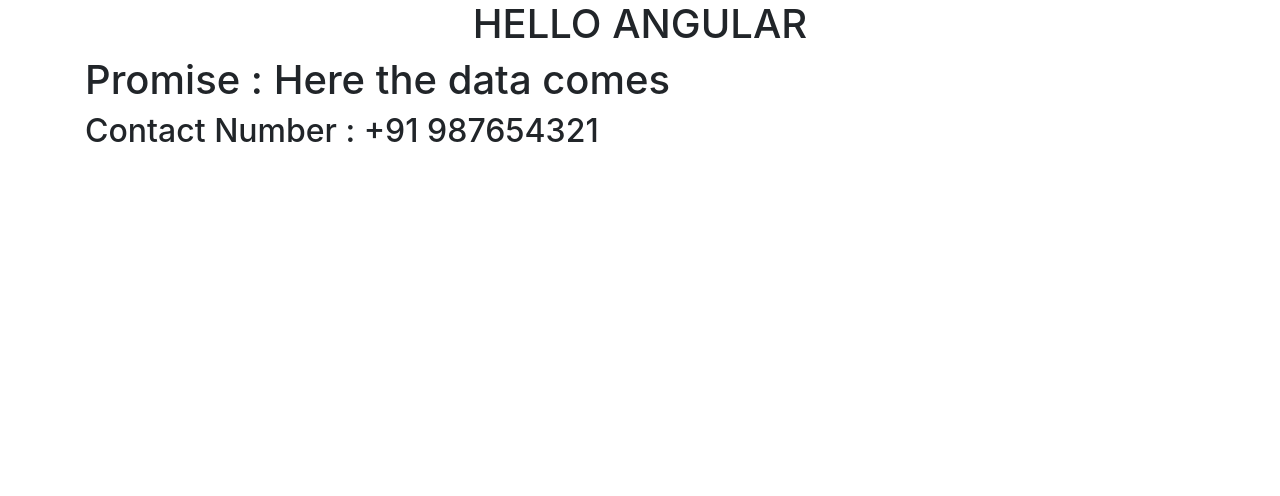
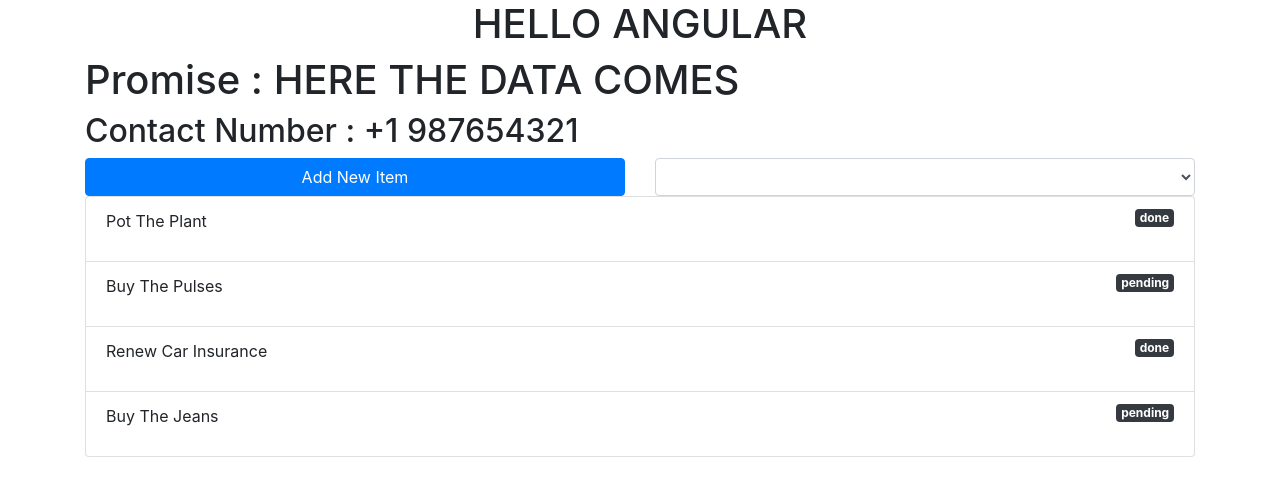
Before and after one commit to synergy2411/sbi-users-app, an Angular app: page / in a window 1280 px wide. Shown: the top 496 px of the page. Built offline with nearby package versions, Linux system fonts and the light colour scheme.

Commit message:
impure pipe added

```diff
--- a/src/app/app.module.ts
+++ b/src/app/app.module.ts
@@ -11,6 +11,7 @@
 import { DelayDirective } from './directives/delay.directive';
 import { PipeDemoComponent } from './components/pipe-demo/pipe-demo.component';
 import { CountryCodePipe } from './pipes/country-code.pipe';
+import { FilterPipe } from './pipes/filter.pipe';
 
 @NgModule({
   declarations: [     // Components, Pipes & Directives
@@ -19,7 +20,8 @@
     BetterHighlightDirective,
     DelayDirective,
     PipeDemoComponent,
-    CountryCodePipe
+    CountryCodePipe,
+    FilterPipe
   ],
   imports: [          // Modules - Built-in / Custom
     BrowserModule, FormsModule
--- a/src/app/components/pipe-demo/pipe-demo.component.html
+++ b/src/app/components/pipe-demo/pipe-demo.component.html
@@ -1,2 +1,25 @@
-<h1>Promise : {{ promise | async}}</h1>
-<h2>Contact Number : {{ contact_number | countryCode  }} </h2>
+<h1>Promise : {{ promise | async | uppercase}}</h1>
+<h2>Contact Number : {{ contact_number | countryCode : 'USA' : true }} </h2>
+
+
+<div class="row">
+  <div class="col-6">
+    <button class="btn btn-block btn-primary"
+      (click)="onAddNewItem()">Add New Item</button>
+  </div>
+  <div class="col-6">
+    <select [(ngModel)] = "filteredStatus" class="form-control">
+      <option value="done">Done Tasks</option>
+      <option value="pending">Pending Tasks</option>
+    </select>
+  </div>
+</div>
+
+<ul class="list-group">
+  <li class="list-group-item"
+   *ngFor="let todo of todoList | filter : filteredStatus">
+    <p> {{todo.label | titlecase }}
+      <span class="badge badge-dark float-right">{{ todo.status }}</span>
+    </p>
+  </li>
+</ul>
--- a/src/app/components/pipe-demo/pipe-demo.component.ts
+++ b/src/app/components/pipe-demo/pipe-demo.component.ts
@@ -14,9 +14,23 @@
   })
   contact_number : number = 987654321;
 
+  todoList = [
+    {label : "pot the plant", status : 'done'},
+    {label : "buy the pulses", status : 'pending'},
+    {label : "renew car insurance", status : 'done'},
+    {label : "buy the jeans", status : 'pending'},
+  ]
+
+  filteredStatus : string = "";
+
   constructor() { }
 
   ngOnInit(): void {
   }
 
+  onAddNewItem(){
+    // this.todoList = [];
+    this.todoList.push({label : "New Item", status : "pending"});
+  }
+
 }
--- a/src/app/pipes/country-code.pipe.ts
+++ b/src/app/pipes/country-code.pipe.ts
@@ -5,8 +5,10 @@
 })
 export class CountryCodePipe implements PipeTransform {
 
-  transform(value: number, code : string) : string{
-    switch (code) {
+  transform(value: number, ...code : Array<any>) : string{
+    // console.log(code[1]);
+
+    switch (code[0]) {
       case 'USA':
         return "+1 " + value;
       case 'AUS':
--- /dev/null
+++ b/src/app/pipes/filter.pipe.ts
@@ -0,0 +1,28 @@
+import { Pipe, PipeTransform } from '@angular/core';
+
+@Pipe({
+  name: 'filter',
+  pure : false
+})
+export class FilterPipe implements PipeTransform {
+  transform(
+    value: Array<{ label: string; status: string }>,
+    filteredStatus: string
+  ): Array<{ label: string; status: string }> {
+
+    console.log("[TRANSFORM]");
+
+
+    if(value.length == 0 || filteredStatus == ""){
+      return value;
+    }
+
+    let resultArray = [];
+    for(let todo of value){
+      if(todo['status'] === filteredStatus){
+        resultArray.push(todo);
+      }
+    }
+    return resultArray;
+  }
+}
```
